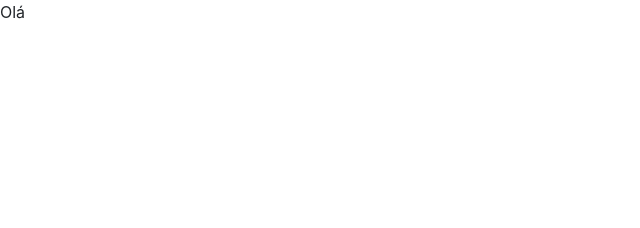
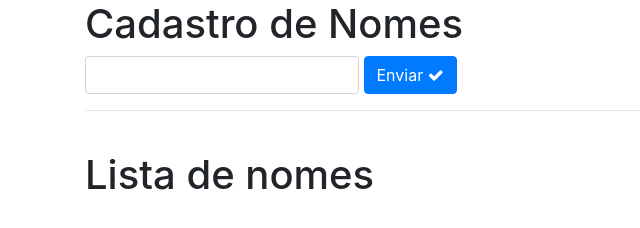
Before and after one commit to FlavioFCarvalho/node-spa, a website: page dist/index.html in a window 1280 px wide. Shown: the whole page, without its empty margins (0-640 px from the left). Drawn offline with nearby package versions, Linux system fonts and the light colour scheme.

Commit message:
Criando o ponta de entrada da aplicação

```diff
--- a/dist/index.html
+++ b/dist/index.html
@@ -10,8 +10,32 @@
     <title>Document</title>
 </head>
 <body>
-    <p >
-        Olá
-    </p>
+    <div class="container">
+
+        <h1>Cadastro de Nomes</h1>
+
+        <div class="row">
+            <div class="col-6">
+                <input type="text" id="texto" class="form-control"
+                    style="display:inline;vertical-align: middle; width: auto;">
+                <button id="botao" class="btn btn-primary">
+                    Enviar
+                   <i class="fa fa-check" aria-hidden="true"></i>
+                </button>
+            </div>
+        </div>
+
+        <hr>
+
+
+        <h1 style="margin-top: 40px;">Lista de nomes</h1>
+
+        <div class="row">
+            <div class="">
+                <ul class="list-group" id="lista"></ul>
+            </div>
+        </div>
+
+    </div>
 </body>
 </html>
```
